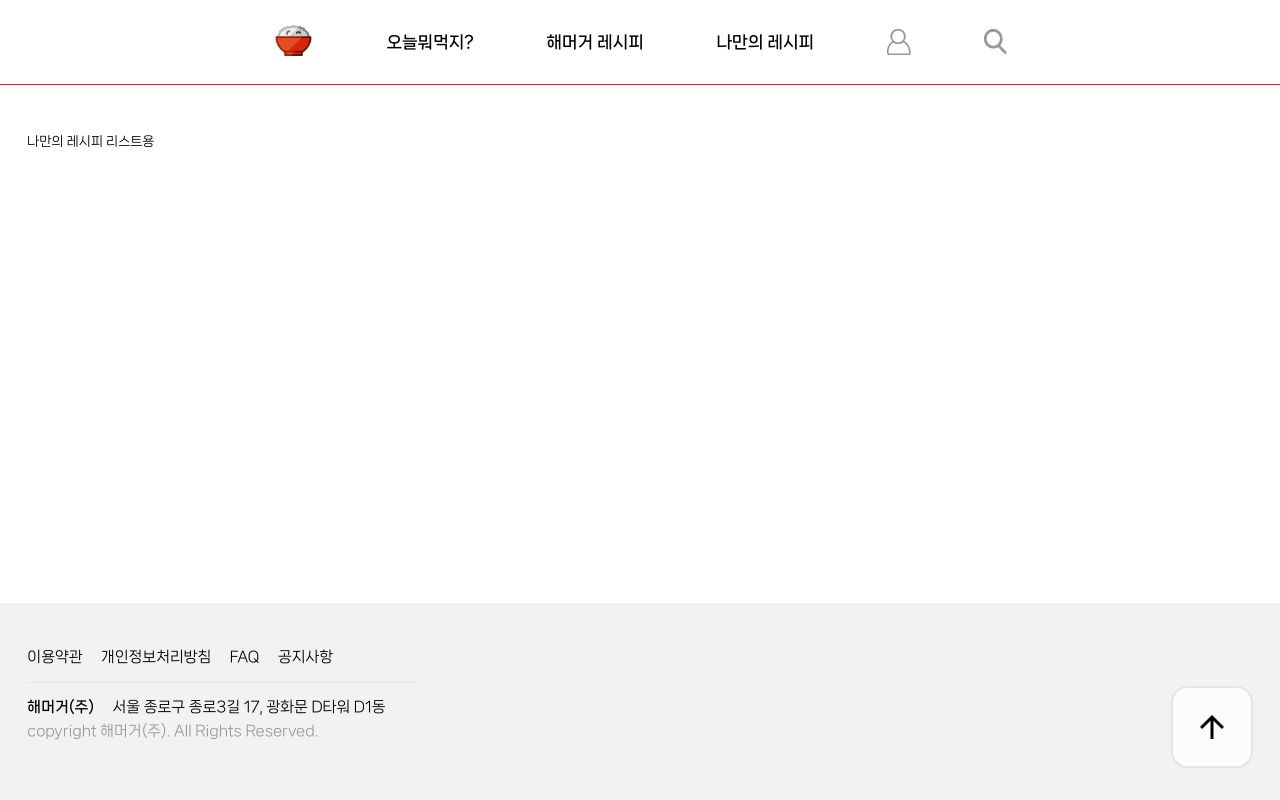
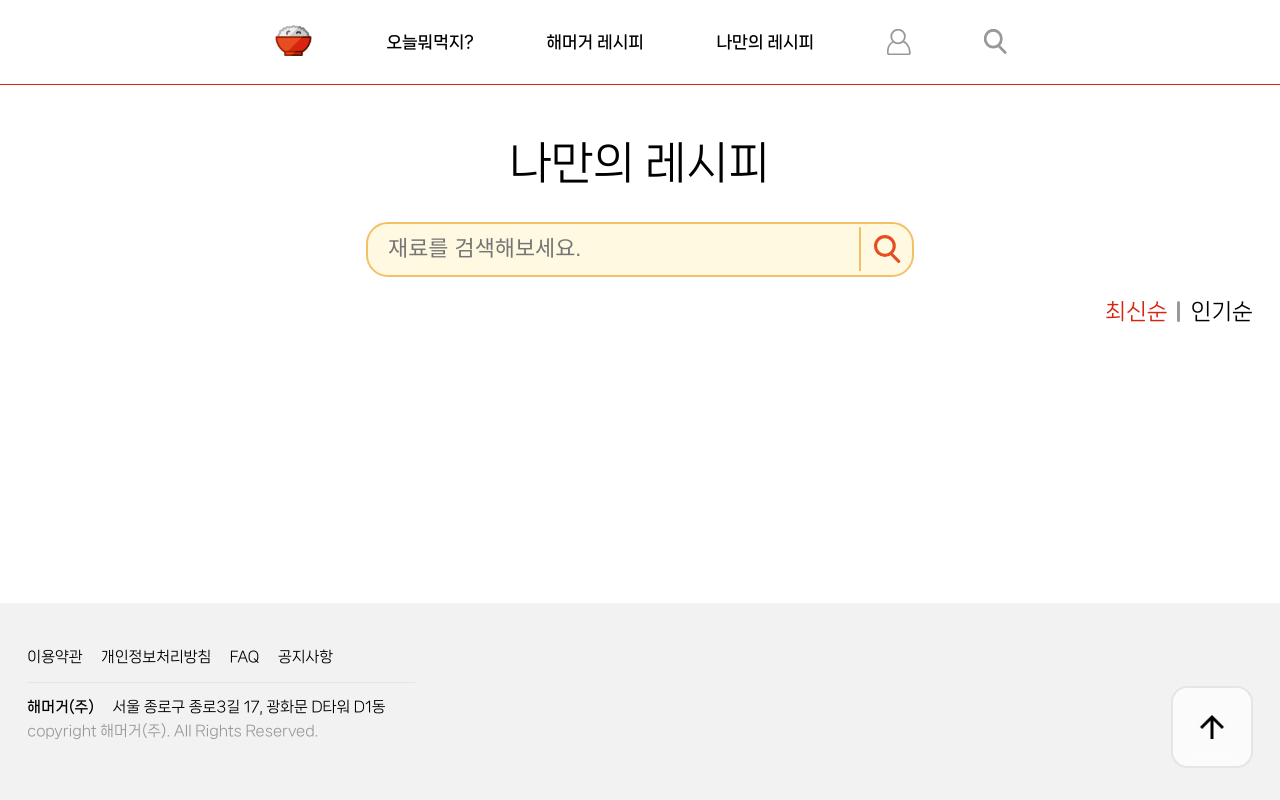
Before and after one commit to FRONTENDSCHOOL9/Hae-meo-geo, a React (Vite) app: page /myrecipe/list in a window 1280 px wide. Built offline with nearby package versions, Linux system fonts and the light colour scheme; no server answers.

Commit message:
feat. MyRecipeList HTML/CSS구현(배너,검색,정렬기준)

```diff
--- a/src/components/layout/Header.jsx
+++ b/src/components/layout/Header.jsx
@@ -23,7 +23,7 @@ function Header() {
             <Link to="/recipe/list">해머거 레시피</Link>
           </li>
           <li>
-            <Link to="/myrecipe/register">나만의 레시피</Link>
+            <Link to="/myrecipe/list">나만의 레시피</Link>
           </li>
         </ul>
       </nav>
--- a/src/pages/myRecipe/MyRecipeList.jsx
+++ b/src/pages/myRecipe/MyRecipeList.jsx
@@ -1,12 +1,26 @@
 import styles from "./MyRecipeList.module.css"
-import Banner from "@components/Recipe/Detail/Banner/Banner"
+import MyRecipeSearch from "@pages/myRecipe/components/MyRecipeSearch";
+import MyRecipeSortButton from "@pages/myRecipe/components/MyRecipeSortButton";
+
 
 function MyRecipeList() {
-  const {} = styles;
+/*   const recipeItem =
+    <li>
+      <Link>
+      </Link>
+    </li> */
+  const {banner} = styles;
 
   return(
     <>
-      <Banner/>
+      <div className={banner}>나만의 레시피</div>
+      <MyRecipeSearch/>
+      <MyRecipeSortButton/>
+      <ul>
+        <li>
+
+        </li>
+      </ul>
     </>
   )
 }
--- a/src/pages/myRecipe/MyRecipeList.module.css
+++ b/src/pages/myRecipe/MyRecipeList.module.css
@@ -0,0 +1,8 @@
+input[type="radio"] {
+  display: none;
+}
+
+.banner{
+  text-align: center;
+  font-size: var(--title-big);
+}
--- /dev/null
+++ b/src/pages/myRecipe/components/MyRecipeSearch.jsx
@@ -0,0 +1,19 @@
+import styles from "@pages/myRecipe/components/MyRecipeSearch.module.css";
+
+function MyRecipeSearch() {
+  const { searchWr, inputWr } = styles;
+  return(
+    <>
+      <div className={searchWr}>
+        <form className={inputWr}>
+          <input type="text" placeholder="재료를 검색해보세요." />
+          <button type="submit">
+            <span className="hidden">검색</span>
+          </button>
+        </form>
+      </div>
+    </>
+  )
+}
+
+export default MyRecipeSearch;
--- /dev/null
+++ b/src/pages/myRecipe/components/MyRecipeSearch.module.css
@@ -0,0 +1,66 @@
+.searchWr {
+  margin-top: 3rem;
+  text-align: center;
+}
+
+.typeWr {
+  display: flex;
+  justify-content: center;
+  flex-wrap: wrap;
+  gap: 1rem 3rem;
+}
+
+.type {
+  display: flex;
+  align-items: center;
+  gap: 1em;
+}
+
+.type h3 {
+  font-size: var(--title-medium);
+}
+
+.type nav {
+  display: flex;
+  flex-wrap: wrap;
+  justify-content: center;
+  gap: 0.8em;
+}
+
+.inputWr {
+  position: relative;
+  margin: 2rem auto 0;
+  max-width: 60rem;
+}
+
+.inputWr input {
+  border: 2px solid var(--color-secondary);
+  background-color: var(--color-secondary-30);
+  border-radius: 1em;
+  height: 6rem;
+  width: 100%;
+  font-size: var(--title-medium);
+  text-indent: .9em;
+}
+
+.inputWr button {
+  background: url(/img/ico-search-primary.svg) no-repeat center / 3rem;
+  width: 6rem;
+  aspect-ratio: 1/.8;
+  position: absolute;
+  top: 50%;
+  right: 0;
+  transform: translateY(-50%);
+  border-left: 2px solid var(--color-secondary);
+  transition: all .3s;
+}
+
+@media (max-width: 767px) {
+  .type {
+    flex-direction: column;
+  }
+
+  .type nav {
+    width: 21rem;
+  }
+}
--- /dev/null
+++ b/src/pages/myRecipe/components/MyRecipeSortButton.jsx
@@ -0,0 +1,18 @@
+import styles from "./MyRecipeSortButton.module.css"
+
+function MyRecipeSortButton() {
+  const {boxButtonsSort, sortSelect, buttonSort, slash} = styles;
+
+  return(
+    <>
+      <div className={boxButtonsSort}>
+        <input className={buttonSort} id="sortRecent" type="radio" name="buttonSort" value="recent" checked/>
+        <label className={`${sortSelect} ${slash}`} for="sortRecent">최신순</label>
+        <input className={buttonSort} id="sortPopular" type="radio" name="buttonSort" value="popular" />
+        <label className={sortSelect} for="sortPopular">인기순</label>
+      </div>
+    </>
+  )
+}
+
+export default MyRecipeSortButton;
--- /dev/null
+++ b/src/pages/myRecipe/components/MyRecipeSortButton.module.css
@@ -0,0 +1,31 @@
+.boxButtonsSort{
+  display: flex;
+  justify-content: end;
+  margin: 24px 0;
+  gap: 10px;
+}
+
+.buttonSort:checked+.sortSelect {
+  color: var(--color-primary);
+}
+
+.sortSelect{
+  display: flex;
+  cursor: pointer;
+  line-height: 1;
+  gap: 10px;
+  font-size: 2.4rem;
+}
+
+.sortSelect.slash::after{
+  content: " ";
+  display: block;
+  background-color: var(--color-gray-100);
+  width: 3px;
+  border-radius: 10px;
+  cursor: default;
+}
+
+.buttonSort{
+  display: none;
+}
```
Also changed, not shown: src/pages/myRecipe/components/MyRecipeItems.jsx (added), src/pages/myRecipe/components/MyRecipeItems.module.css (added).
